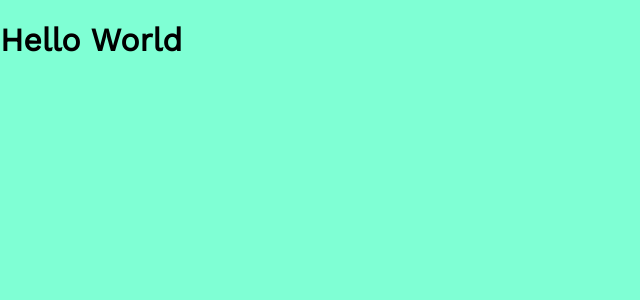
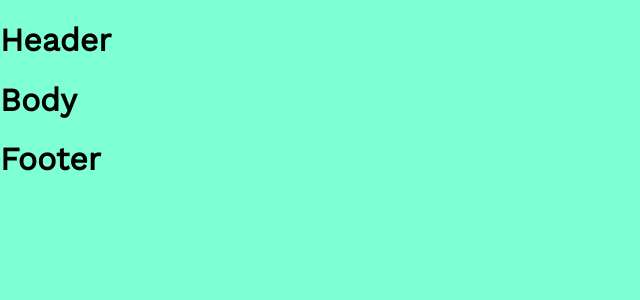
Before and after one commit to Arafat-alim/react-portfolio, a React (Create React App) app: page / in a window 1280 px wide. Shown: the top 300 px of the page, without its empty margins (0-640 px from the left). Built offline with nearby package versions, Linux system fonts and the light colour scheme.

Commit message:
component based architecture. Components added.

```diff
--- a/src/App.js
+++ b/src/App.js
@@ -1,10 +1,21 @@
 import React from "react";
 import "./App.css";
+import Body from "./components/Body";
+import Footer from "./components/Footer";
+import Header from "./components/Header";
 
 function App() {
   return (
     <div>
-      <h1>Hello World</h1>
+      <div>
+        <Header />
+      </div>
+      <div>
+        <Body />
+      </div>
+      <div>
+        <Footer />
+      </div>
     </div>
   );
 }
--- /dev/null
+++ b/src/components/Body.jsx
@@ -0,0 +1,11 @@
+import React from "react";
+
+function Body() {
+  return (
+    <div>
+      <h1>Body</h1>
+    </div>
+  );
+}
+
+export default Body;
--- /dev/null
+++ b/src/components/Footer.jsx
@@ -0,0 +1,11 @@
+import React from "react";
+
+function Footer() {
+  return (
+    <div>
+      <h1>Footer</h1>
+    </div>
+  );
+}
+
+export default Footer;
--- /dev/null
+++ b/src/components/Header.jsx
@@ -0,0 +1,11 @@
+import React from "react";
+
+function Header() {
+  return (
+    <div>
+      <h1>Header</h1>
+    </div>
+  );
+}
+
+export default Header;
--- a/src/index.css
+++ b/src/index.css
@@ -1,3 +1,7 @@
+html {
+  margin: 0;
+  scroll-behavior: smooth;
+}
 body {
   font-family: "Work Sans", sans-serif;
   margin: 0;
```
